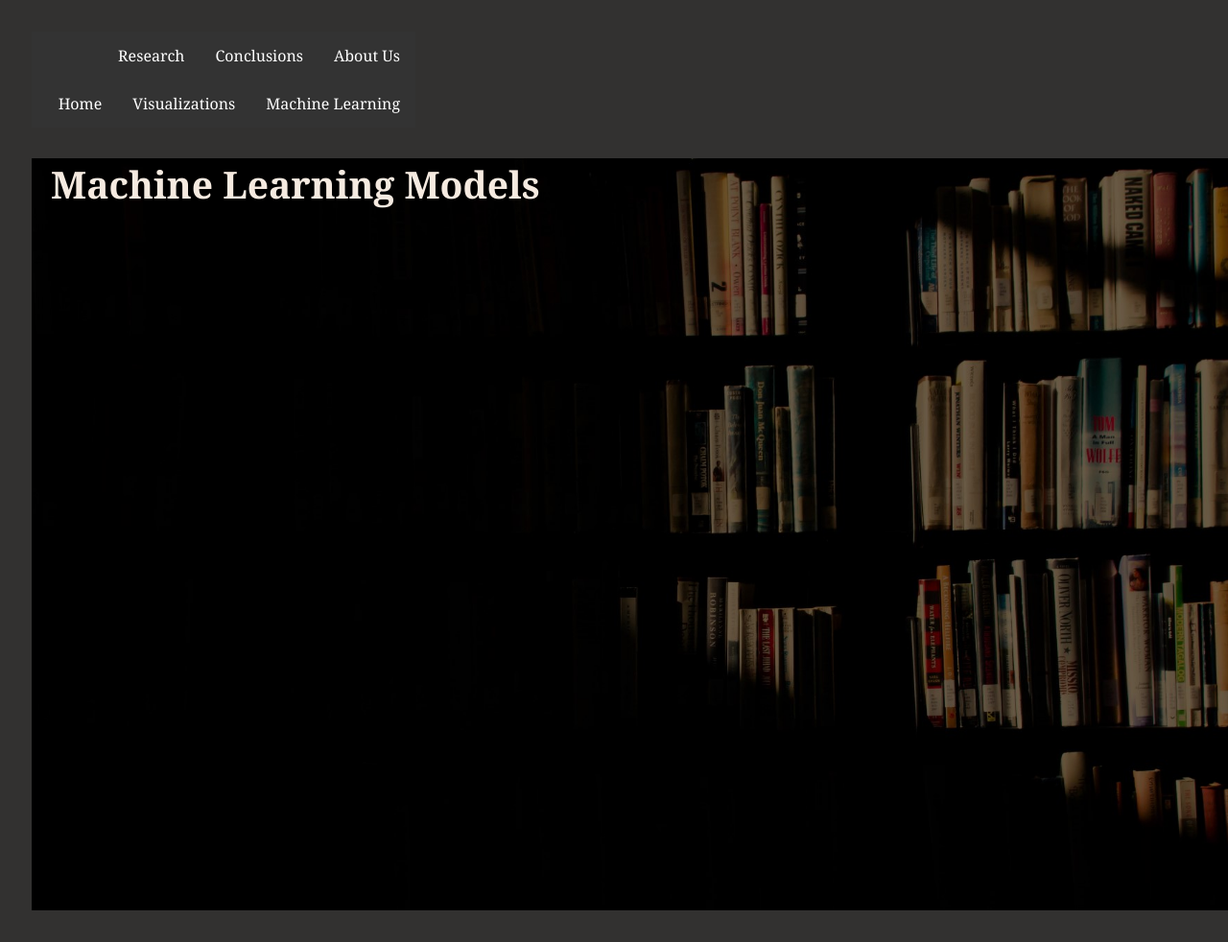
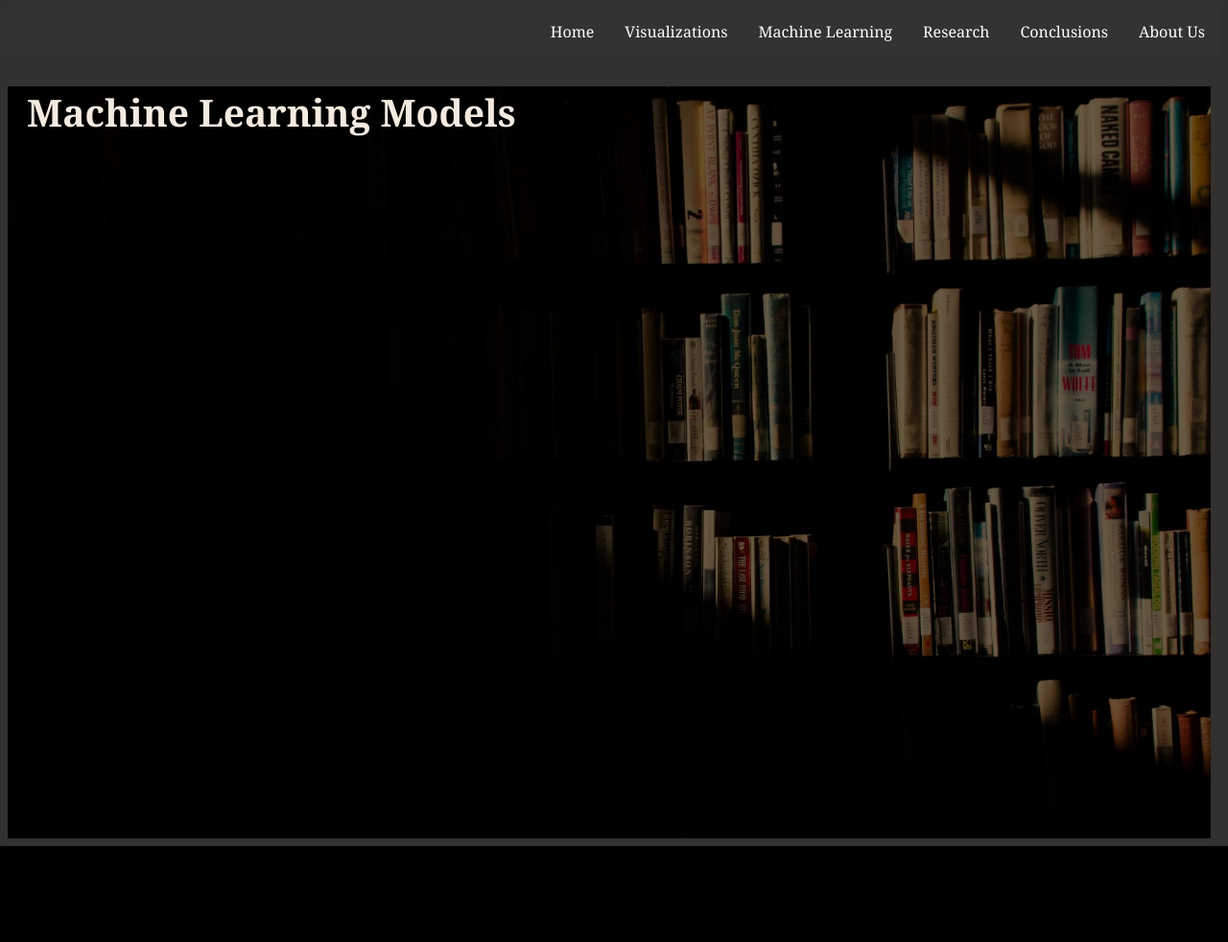
Before and after one commit to divish16/NYC-Student-Success-Predictions, a PHP site: page /ml.html in a window 1280 px wide. Shown: the whole page at 96% size. After the commit the page ends 882 px from the top, so only its background shows below. Run offline with PHP 8.4, Linux system fonts and the light colour scheme.

Commit message:
Update style.css

```diff
--- a/website_deployment/static/style.css
+++ b/website_deployment/static/style.css
@@ -3,9 +3,6 @@
     color: #f5eae0;
     font-family: Georgia, 'Times New Roman', Times, serif;
     background-color: #323130;
-    padding:25px;
-    max-width: 400px;
-    width:100%;
 }
 
 
```
